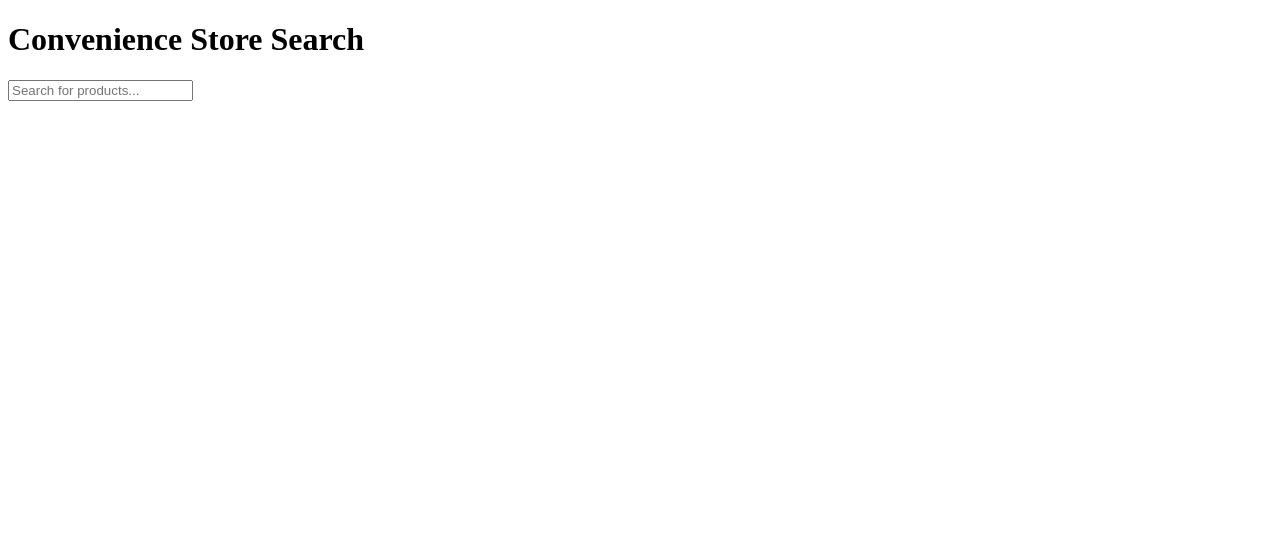
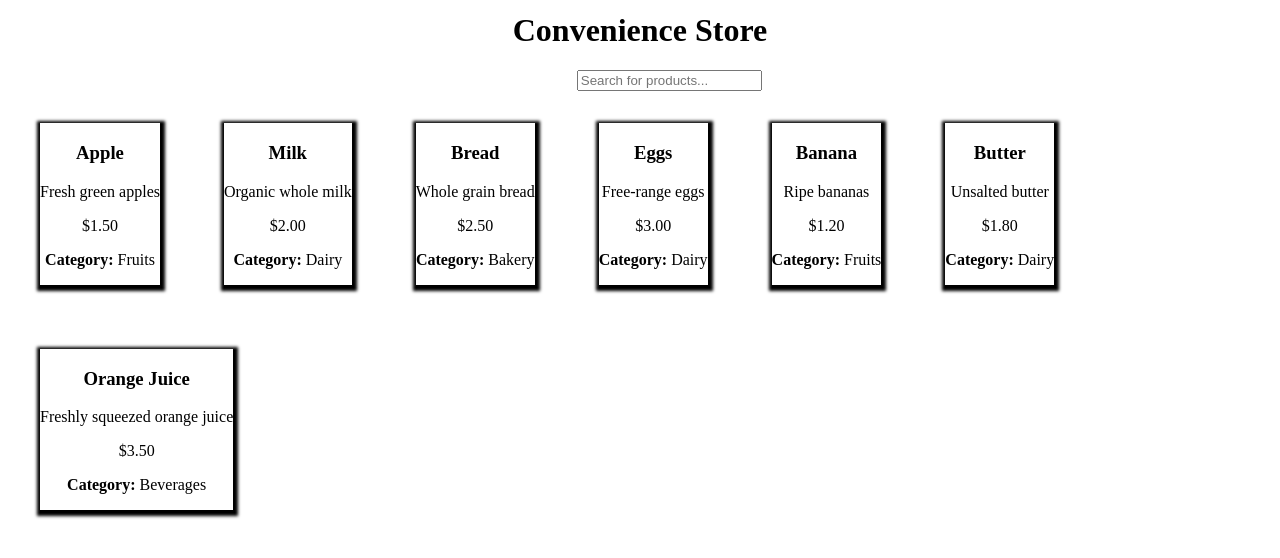
Before and after one commit to Aashisdangol/JS-Search-bar, a plain HTML site: page index.html in a window 1280 px wide. Drawn offline with Linux system fonts and the light colour scheme.

Commit message:
final commit

```diff
--- a/index.html
+++ b/index.html
@@ -4,11 +4,11 @@
     <meta charset="UTF-8">
     <meta name="viewport" content="width=device-width, initial-scale=1.0">
     <title>Convenience Store </title>
-    <link rel="stylesheet" href="styles.css">
+    <link  href="style.css" rel="stylesheet"/>
 </head>
 <body>
     <div class="container">
-        <h1>Convenience Store Search</h1>
+        <h1>Convenience Store </h1>
 
         <!-- Search Bar -->
         <input type="text" id="search-bar" placeholder="Search for products..." oninput="filterProducts()">
@@ -19,6 +19,8 @@
         </div>
     </div>
 
+
+
     <script src="script.js"></script>
 </body>
 </html>
--- a/script.js
+++ b/script.js
@@ -0,0 +1,49 @@
+// Sample Product List
+const products = [
+    { name: "Apple", description: "Fresh green apples", price: 1.5, category: "Fruits" },
+    { name: "Milk", description: "Organic whole milk", price: 2.0, category: "Dairy" },
+    { name: "Bread", description: "Whole grain bread", price: 2.5, category: "Bakery" },
+    { name: "Eggs", description: "Free-range eggs", price: 3.0, category: "Dairy" },
+    { name: "Banana", description: "Ripe bananas", price: 1.2, category: "Fruits" },
+    { name: "Butter", description: "Unsalted butter", price: 1.8, category: "Dairy" },
+    { name: "Orange Juice", description: "Freshly squeezed orange juice", price: 3.5, category: "Beverages" }
+];
+
+// Function to display all products
+function displayProducts(productArray) {
+    const productList = document.getElementById("product-list");
+    productList.innerHTML = "";  // it will clear all the existing product in the html one
+
+    productArray.forEach(product => {
+        const productDiv = document.createElement("div");
+        productDiv.classList.add("product");
+
+        productDiv.innerHTML = `
+            <h3>${product.name}</h3>
+            <p>${product.description}</p>
+            <p class="price">$${product.price.toFixed(2)}</p>
+            <p><strong>Category:</strong> ${product.category}</p>
+        `;
+
+        productList.appendChild(productDiv);
+    });
+}
+
+// Initial Display of Products
+displayProducts(products);
+
+// Function to filter products based on search query
+function filterProducts() {
+    const searchQuery = document.getElementById("search-bar").value.toLowerCase();
+
+    const filteredProducts = products.filter(product => {
+        return (
+            product.name.toLowerCase().includes(searchQuery) ||
+            product.description.toLowerCase().includes(searchQuery) ||
+            product.category.toLowerCase().includes(searchQuery) ||
+            product.price.toString().includes(searchQuery)
+        );
+    });
+
+    displayProducts(filteredProducts);
+}
--- a/style.css
+++ b/style.css
@@ -0,0 +1,19 @@
+.container h1{
+    text-align: center;
+     margin-top: 12px;
+}
+#search-bar{
+    margin-left: 45%;
+}
+#product-list{
+    display: flex;
+    flex-wrap: wrap;
+
+}
+
+
+.product{
+    box-shadow: 1px 2px 3px 4px;
+    margin: 2rem;
+    text-align: center;
+}
```
